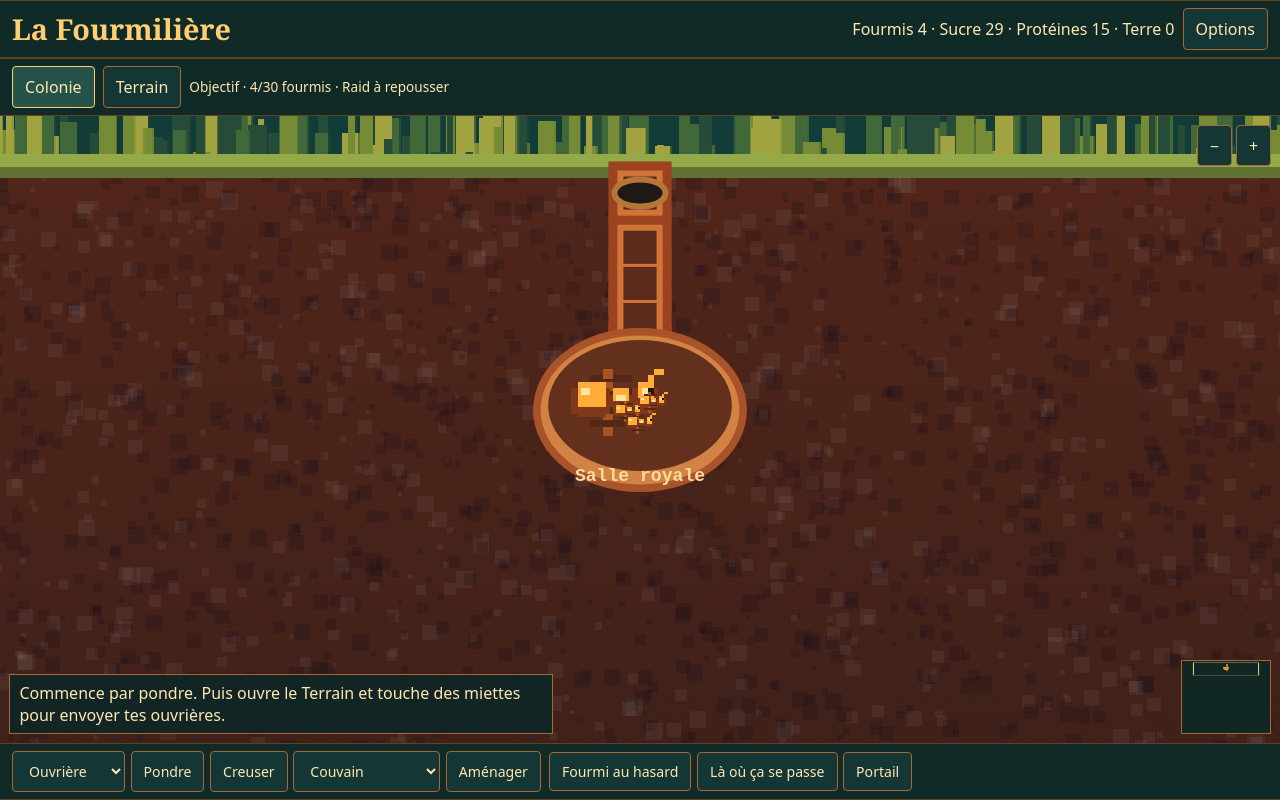
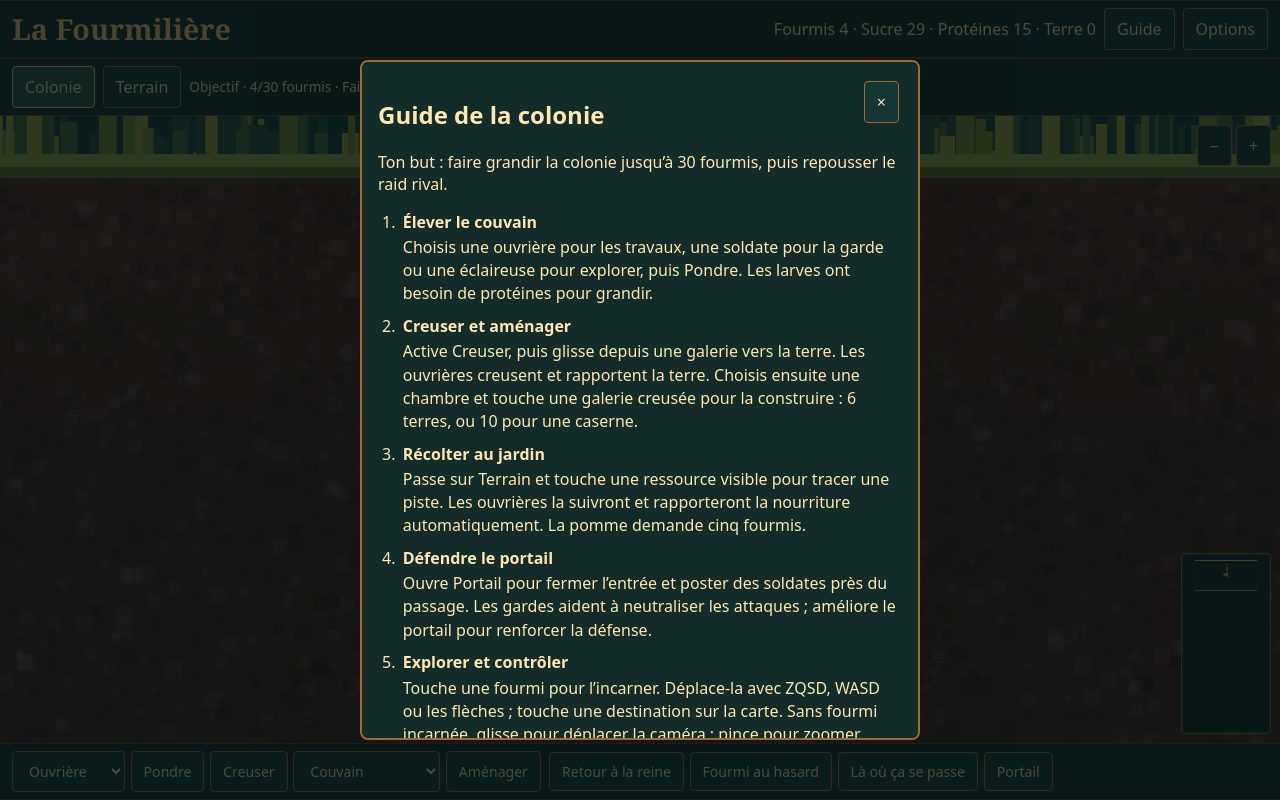
Before and after one commit to loukabac-coder/la-fourmiliere, a website with bundled scripts: page index.html in a window 1280 px wide. Both pictures are taken after a click on the button "Jouer". Built offline with nearby package versions, Linux system fonts and the light colour scheme.

Commit message:
Mise en ligne de La Fourmilière
Co-authored-by: Copilot <223556219+Copilot@users.noreply.github.com>

```diff
--- a/index.html
+++ b/index.html
@@ -8,7 +8,7 @@
 <meta property="og:title" content="La Fourmilière">
 <meta property="og:description" content="Un jeu de gestion de colonie en pixel art, jouable dans le navigateur.">
 <meta property="og:type" content="website">
-<meta property="og:image" content="https://la-fourmiliere-pixel.vast-gull-2349.chatgpt.site/fourmiliere.png">
+<meta property="og:image" content="fourmiliere.png">
 <link rel="icon" href="favicon.svg">
 <link rel="stylesheet" href="style.css">
 <script type="module" src="main.js"></script>
@@ -24,13 +24,13 @@
   </section>
 </main>
 <main id="game" hidden>
-  <header><strong>La Fourmilière</strong><div id="resources"></div><button id="options">Options</button></header>
+  <header><strong>La Fourmilière</strong><div id="resources"></div><button id="help">Guide</button><button id="options">Options</button></header>
   <nav><button data-view="colony">Colonie</button><button data-view="field">Terrain</button><span id="objective"></span></nav>
   <section id="stage">
     <canvas id="world" aria-label="Terrain de jeu"></canvas>
     <div id="zoom"><button id="minus" aria-label="Dézoomer">−</button><button id="plus" aria-label="Zoomer">+</button></div>
     <p id="notice" role="status"></p>
-    <div id="minimap" aria-hidden="true"></div>
+    <button id="minimap" type="button" aria-label="Centrer la vue sur cette zone"></button>
   </section>
   <footer>
     <div id="management">
@@ -40,8 +40,8 @@
       <button id="build">Aménager</button>
       <button id="trail">Tracer une piste</button>
     </div>
-    <div id="manual" hidden><button id="carry">Ramasser / lâcher</button><button id="action">Action</button><button id="hero">Fiche</button><button id="queen">Retour à la reine</button></div>
-    <div><button id="random">Fourmi au hasard</button><button id="event">Là où ça se passe</button><button id="portal">Portail</button></div>
+    <div id="manual" hidden><button id="carry">Ramasser / lâcher</button><button id="action">Action</button><button id="hero">Fiche</button></div>
+    <div><button id="queen">Retour à la reine</button><button id="random">Fourmi au hasard</button><button id="event">Là où ça se passe</button><button id="portal">Portail</button></div>
   </footer>
 </main>
 <dialog id="dialog"><form method="dialog"><button class="close" aria-label="Fermer">×</button></form><div id="dialog-content"></div></dialog>
--- a/main.js
+++ b/main.js
@@ -45,7 +45,7 @@ function start(record) {
   if(dialog.open)dialog.close()
   ui();save()
   if(report) modal('Pendant ton absence',report.sugar+' sucres récoltés · '+report.born+' naissances · '+report.erased+' pistes effacées par la nuit')
-  else if(!record)tutorial('Commence par pondre. Puis ouvre le Terrain et touche des miettes pour envoyer tes ouvrières.')
+  else if(!record&&state.tutorial)guide()
 }
 function switchView(view,keep=false){
   if(!keep&&state.ants.find(a=>a.id===state.selected)?.view!==view)state.selected=null
@@ -68,8 +68,14 @@ function ui(){
   const actor=state.ants.find(a=>a.id===selected)
   $('resources').textContent='Fourmis '+state.ants.length+'  ·  Sucre '+Math.floor(stock.sugar)+'  ·  Protéines '+Math.floor(stock.protein)+'  ·  Terre '+Math.floor(stock.earth)
   const goal=state.record>=30&&state.raidWon
-  $('objective').textContent=(goal?'Objectif atteint · Record '+state.record:'Objectif · '+Math.min(30,state.record)+'/30 fourmis · '+(state.raidWon?'Raid repoussé':'Raid à repousser'))+
+  const task=goal?'Objectif atteint · Record '+state.record:
+    state.raid?'Urgence · '+(state.raid.kind==='rival'?'Raid rival':'Scarabée')+' · Protège le portail':
+    state.raidWon?'Raid repoussé · Objectif : 30 fourmis':
+    state.record>=30?'30 fourmis · Prépare les défenses':
+    'Objectif · '+Math.min(30,state.record)+'/30 fourmis · Fais grandir la colonie'
+  $('objective').textContent=task+
     (view==='field'?' · '+(state.rain?'Pluie':state.time%DAY>NIGHT?'Nuit':'Jour'):'')+(actor?' · '+(actor.name||ROLE_NAMES[actor.role]):'')
+  $('minimap').setAttribute('aria-label','Centrer la vue sur '+(view==='colony'?'le nid':'le jardin'))
   for(const b of document.querySelectorAll('[data-view]'))b.setAttribute('aria-pressed',String(b.dataset.view===view))
   $('management').hidden=!!actor;$('manual').hidden=!actor
   for(const id of ['role','lay','dig','room','build'])$(id).hidden=view!=='colony'
@@ -77,6 +83,23 @@ function ui(){
   $('carry').hidden=actor?.role!=='worker'
   $('action').textContent=actor?.role==='soldier'?'Attaquer':actor?.role==='scout'?'Alerter':view==='colony'?'Creuser / déposer':'Poser une piste'
   for(const id of ['dig','build','trail'])$(id).setAttribute('aria-pressed',String(mode===id))
+}
+function guide(){
+  modal('Guide de la colonie','Ton but : faire grandir la colonie jusqu’à 30 fourmis, puis repousser le raid rival.')
+  const steps=[
+    ['Élever le couvain','Choisis une ouvrière pour les travaux, une soldate pour la garde ou une éclaireuse pour explorer, puis Pondre. Les larves ont besoin de protéines pour grandir.'],
+    ['Creuser et aménager','Active Creuser, puis glisse depuis une galerie vers la terre. Les ouvrières creusent et rapportent la terre. Choisis ensuite une chambre et touche une galerie creusée pour la construire : 6 terres, ou 10 pour une caserne.'],
+    ['Récolter au jardin','Passe sur Terrain et touche une ressource visible pour tracer une piste. Les ouvrières la suivront et rapporteront la nourriture automatiquement. La pomme demande cinq fourmis.'],
+    ['Défendre le portail','Ouvre Portail pour fermer l’entrée et poster des soldates près du passage. Les gardes aident à neutraliser les attaques ; améliore le portail pour renforcer la défense.'],
+    ['Explorer et contrôler','Touche une fourmi pour l’incarner. Déplace-la avec ZQSD, WASD ou les flèches ; touche une destination sur la carte. Sans fourmi incarnée, glisse pour déplacer la caméra ; pince pour zoomer. Retour à la reine recentre le nid.']
+  ]
+  const list=document.createElement('ol')
+  for(const [title,text] of steps){
+    const item=document.createElement('li'),strong=document.createElement('strong'),description=document.createElement('p')
+    strong.textContent=title;description.textContent=text;item.append(strong,description);list.append(item)
+  }
+  content.append(list)
+  button('Reprendre la partie',()=>dialog.close())
 }
 function options() {
   modal('Options')
@@ -171,6 +194,7 @@ function carry(){
 }
 function setMode(next,text){mode=mode===next?null:next;ui();if(mode)show(text)}
 $('play').onclick=()=>start(saved)
+$('help').onclick=guide
 $('options').onclick=$('home-options').onclick=options
 $('portal').onclick=portalMenu
 $('lay').onclick=()=>{if(lay(state,$('role').value))show('Un œuf a été pondu. Les larves consomment une protéine.',true);else show('Il faut 2 sucres et une place pour le couvain.')}
@@ -191,6 +215,18 @@ document.querySelectorAll('[data-view]').forEach(b=>b.onclick=()=>switchView(b.d
 function zoom(factor){if(state){const c=state.camera[state.view];c.zoom=Math.max(.25,Math.min(4,c.zoom*factor))}}
 $('plus').onclick=()=>zoom(1.25)
 $('minus').onclick=()=>zoom(.8)
+$('minimap').onclick=e=>{
+  if(!state)return
+  const bounds=state.view==='colony'?NEST:FIELD,rect=e.currentTarget.firstElementChild.getBoundingClientRect()
+  const x=e.detail?(e.clientX-rect.left)/rect.width:.5
+  const y=e.detail?(e.clientY-rect.top)/rect.height:.5
+  state.selected=null
+  Object.assign(state.camera[state.view],{
+    x:x*bounds.w,
+    y:y*bounds.h
+  })
+  ui()
+}
 canvas.addEventListener('wheel',e=>{e.preventDefault();zoom(e.deltaY<0?1.13:.88)},{passive:false})
 const pointer=e=>{const r=canvas.getBoundingClientRect();return {x:e.clientX-r.left,y:e.clientY-r.top}}
 canvas.addEventListener('pointerdown',e=>{
--- a/package.json
+++ b/package.json
@@ -1 +1 @@
-{"name":"la-fourmiliere","private":true,"type":"module","scripts":{"start":"node serve.js","test":"node --test"}}
+{"name":"la-fourmiliere","private":true,"type":"module","scripts":{"start":"node serve.js","build":"node build.js","test":"node --test"}}
--- a/render.js
+++ b/render.js
@@ -67,7 +67,7 @@ function sprite(role,enemy=false) {
 }
 export function makeRenderer(canvas,minimap) {
   const c=canvas.getContext('2d',{alpha:false})
-  const map=document.createElement('canvas');map.width=110;map.height=90;minimap.append(map)
+  const map=document.createElement('canvas');map.width=110;minimap.append(map)
   const m=map.getContext('2d'),background={colony:landscape('colony'),field:landscape('field')}
   const art=Object.fromEntries(['queen','worker','soldier','scout','enemy'].map(role=>[role,sprite(role,role==='enemy')]))
   let dpr=1,w=1,h=1,scale=1,cam={x:0,y:0},lastView,fade=0,mapTime=0
@@ -90,6 +90,9 @@ export function makeRenderer(canvas,minimap) {
   }
   function draw(s,frameTime) {
     const selected=s.ants.find(a=>a.id===s.selected),camera=s.camera[s.view]
+    const bounds=s.view==='colony'?NEST:FIELD
+    const mapHeight=Math.round(map.width*bounds.h/bounds.w)
+    if(map.height!==mapHeight)map.height=mapHeight
     const base=s.view==='colony'?Math.min(w/850,h/410):Math.min(w/600,h/540)
     const desiredScale=Math.max(.22,base*camera.zoom*(selected?1.44:1))
     if(lastView!==s.view){lastView=s.view;fade=1;cam={x:camera.x,y:camera.y};scale=desiredScale}
@@ -157,11 +160,10 @@ export function makeRenderer(canvas,minimap) {
     if(fade)rect(c,0,0,w,h,'rgba(10,18,16,'+(fade*.75)+')')
     if(frameTime-mapTime>.25){
       mapTime=frameTime
-      const bounds=s.view==='colony'?NEST:FIELD
-      rect(m,0,0,110,90,'#102724')
-      for(const p of s.view==='colony'?s.tunnels.filter(t=>t.done):s.sources.filter(p=>known(s,p)))rect(m,p.x/bounds.w*110,p.y/bounds.h*90,2,2,'#b97338')
-      if(s.view==='colony')for(const p of s.rooms)oval(m,p.x/bounds.w*110,p.y/bounds.h*90,4,2,'#db963e')
-      m.strokeStyle='#ffce72';m.strokeRect((cam.x-w/2/scale)/bounds.w*110,(cam.y-h/2/scale)/bounds.h*90,w/scale/bounds.w*110,h/scale/bounds.h*90)
+      rect(m,0,0,map.width,map.height,'#102724')
+      for(const p of s.view==='colony'?s.tunnels.filter(t=>t.done):s.sources.filter(p=>known(s,p)))rect(m,p.x/bounds.w*map.width,p.y/bounds.h*map.height,2,2,'#b97338')
+      if(s.view==='colony')for(const p of s.rooms)oval(m,p.x/bounds.w*map.width,p.y/bounds.h*map.height,4,2,'#db963e')
+      m.strokeStyle='#ffce72';m.strokeRect((cam.x-w/2/scale)/bounds.w*map.width,(cam.y-h/2/scale)/bounds.h*map.height,w/scale/bounds.w*map.width,h/scale/bounds.h*map.height)
     }
   }
   return {draw,world,zoomScale:()=>scale}
--- a/style.css
+++ b/style.css
@@ -22,12 +22,16 @@ canvas{width:100%;height:100%;display:block;touch-action:none;image-rendering:pi
 #zoom{position:absolute;right:.55rem;top:.55rem;display:flex;gap:.25rem}
 #notice{position:absolute;left:.55rem;bottom:.55rem;margin:0;background:#0e2625ed;padding:.45rem .6rem;border:1px solid var(--rim);max-width:min(70%,34rem);pointer-events:none}
 #notice:empty{display:none}
-#minimap{position:absolute;right:.55rem;bottom:.55rem;width:90px;pointer-events:none}
-#minimap canvas{width:100%;height:auto;border:1px solid var(--rim)}
+#minimap{position:absolute;right:.55rem;bottom:.55rem;width:90px;padding:2px;overflow:hidden;line-height:0;cursor:crosshair}
+#minimap:hover,#minimap:focus-visible{border-color:var(--gold)}
+#minimap canvas{width:100%;height:auto;display:block}
 dialog{width:min(95vw,35rem);max-height:85dvh;background:#132b29;color:var(--cream);border:2px solid var(--rim);border-radius:8px;padding:1rem}
 dialog::backdrop{background:#071312bb}
 dialog form{float:right}
 dialog textarea{width:100%;min-height:6rem;margin:.5rem 0}
 dialog button{margin:.2rem}
+dialog ol{padding-inline-start:1.35rem}
+dialog li{padding-inline-start:.2rem;margin-block:.6rem}
+dialog li p{margin:.2rem 0 0;line-height:1.45}
 @media(max-width:600px){header,nav,footer{padding:.35rem;gap:.3rem}header strong{width:100%}#resources{margin-inline-start:0;font-size:.78rem}button,select{min-height:36px;padding:.3rem .45rem}footer button,footer select{font-size:.79rem}#minimap{width:57px}}
 @media(max-height:490px) and (orientation:landscape){header strong{width:auto}#objective{font-size:.72rem}footer{padding:.2rem}}
```
Also changed, not shown: browser-smoke.js (+12 -1 lines), build.js (+8 -1 lines), .github/workflows/pages.yml (added).
